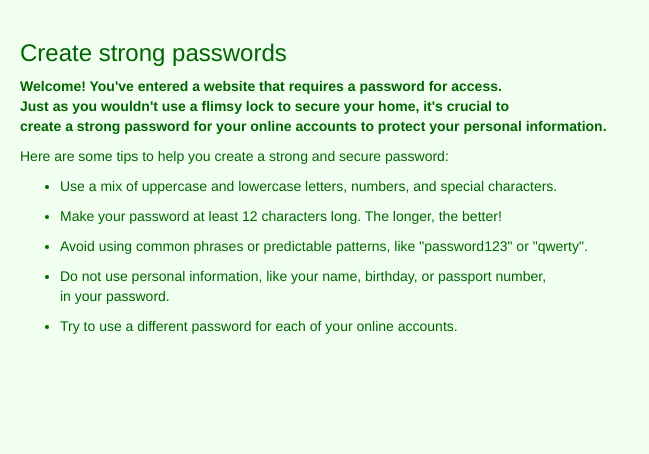
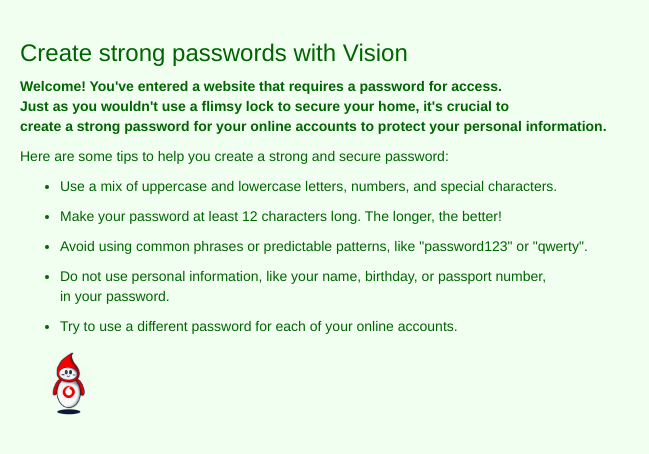
Before and after one commit to atulyas05/CyberBotHelper, a browser extension: page chrome_extension/password-safety.html in a window 1280 px wide. Shown: the whole page, without its empty margins (0-649 px from the left). Drawn offline with Linux system fonts and the light colour scheme.

Commit message:
added photo on safe password pop

```diff
--- a/chrome_extension/password-safety.html
+++ b/chrome_extension/password-safety.html
@@ -13,7 +13,7 @@
 	<body style="width: 800px; height: 600px; background-color: #F0FFF0; color: #006400; padding: 20px;">
 		<div>
 			<title>Strong Password Guidelines</title>
-			<h3 id="title">Create strong passwords</h3>
+			<h3 id="title">Create strong passwords with Vision</h3>
 		</div>
 		<div>
 			<p><strong>Welcome! You've entered a website that requires a password for access.  <br>
@@ -43,5 +43,8 @@
 				</li>
 			</ul>
 		</div>
+		<div class="picture-container">
+			<img src="chatbot_nobackground.png" alt="Picture" style="max-width:100px; height: auto;">
+		</div>
 	</body>
 </html>
```
Also changed, not shown: chrome_extension/chatbot_nobackground.png (added).
